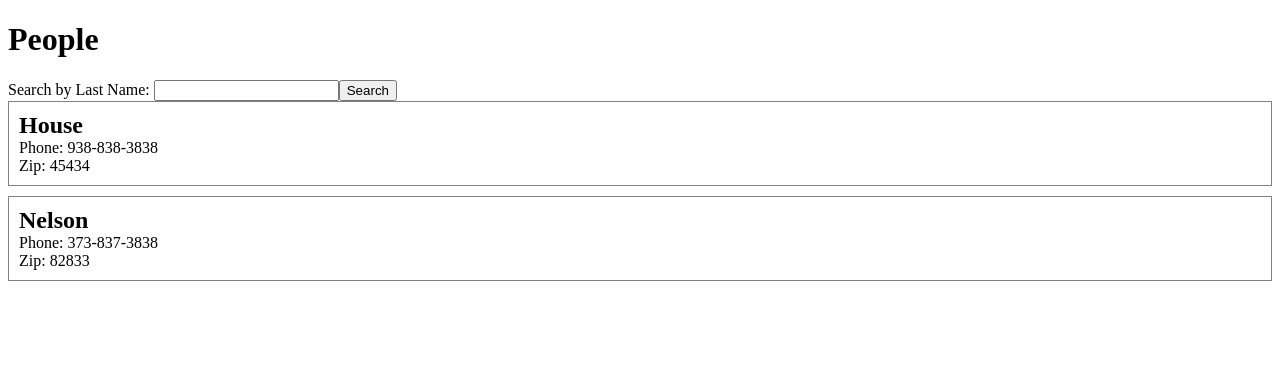
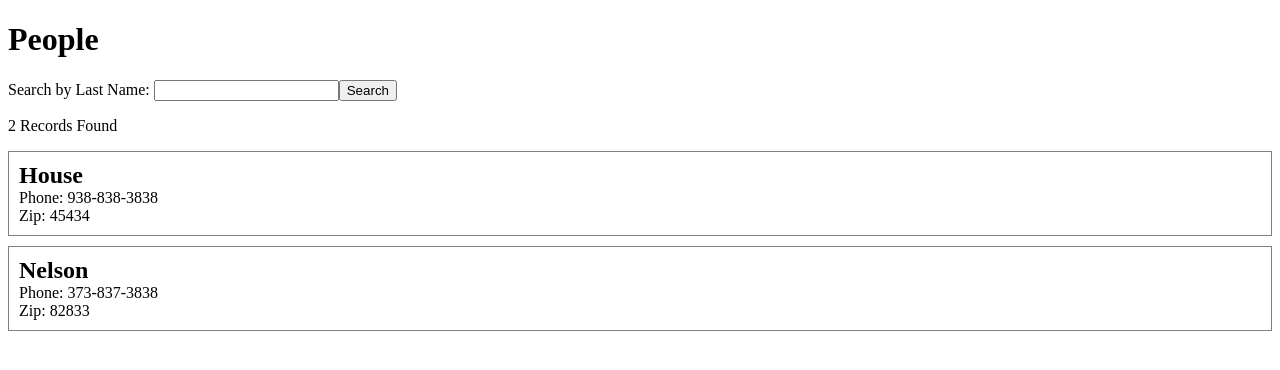
Before and after one commit to coryhouse/person-search, a React (Create React App) app: page / in a window 1280 px wide. Shown: the top 370 px of the page. Built offline with nearby package versions, Linux system fonts and the light colour scheme; data requests are answered from the project's data file.

Commit message:
Added record count header

```diff
--- a/src/App.js
+++ b/src/App.js
@@ -40,6 +40,10 @@ function App() {
         />
         <input type="submit" value="Search" />
       </form>
+      <p>
+        {people.length === 0 ? "No" : people.length}{" "}
+        {people.length === 1 ? "Record" : "Records"} Found
+      </p>
       {people.map(person => (
         <Card key={person.id} person={person} />
       ))}
```
